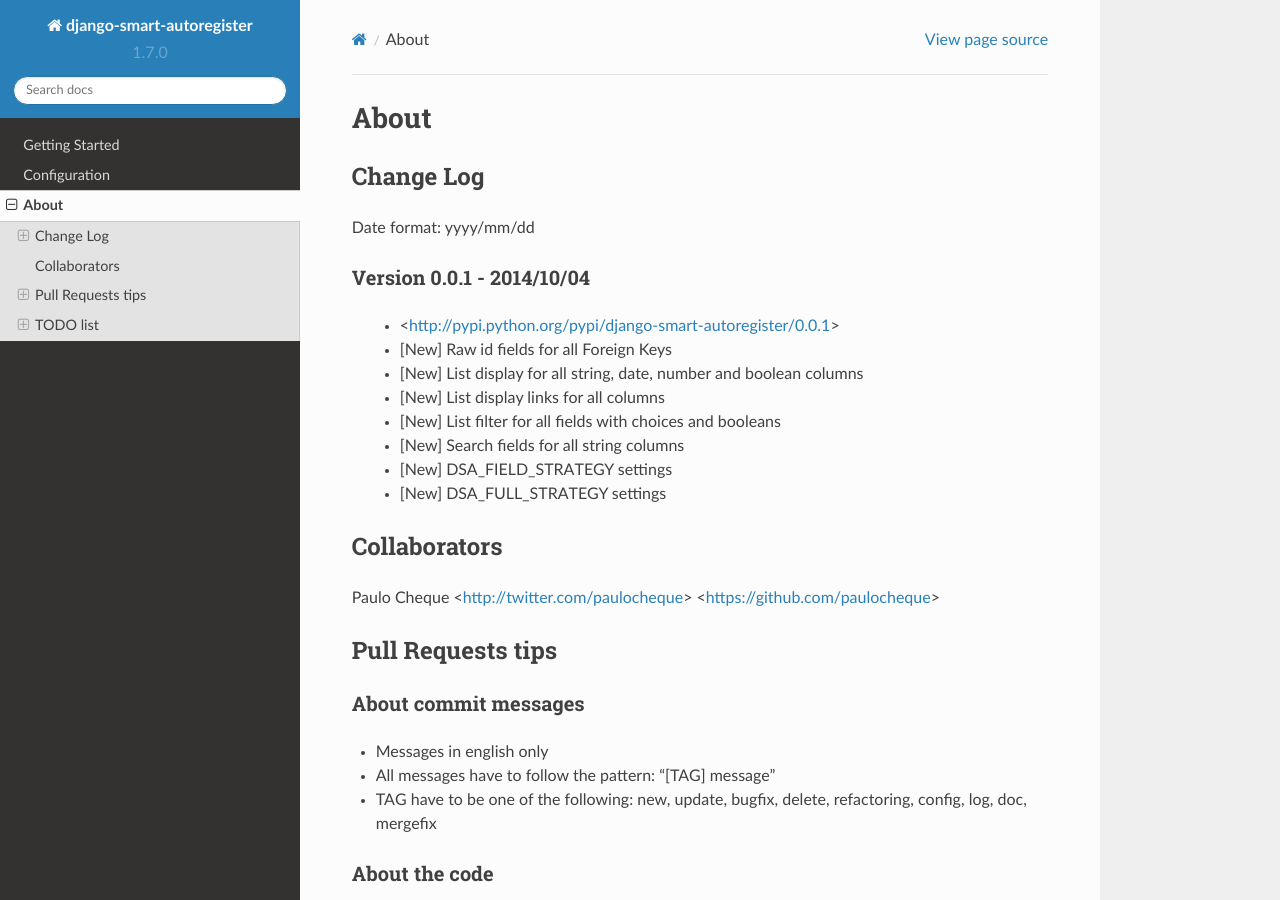
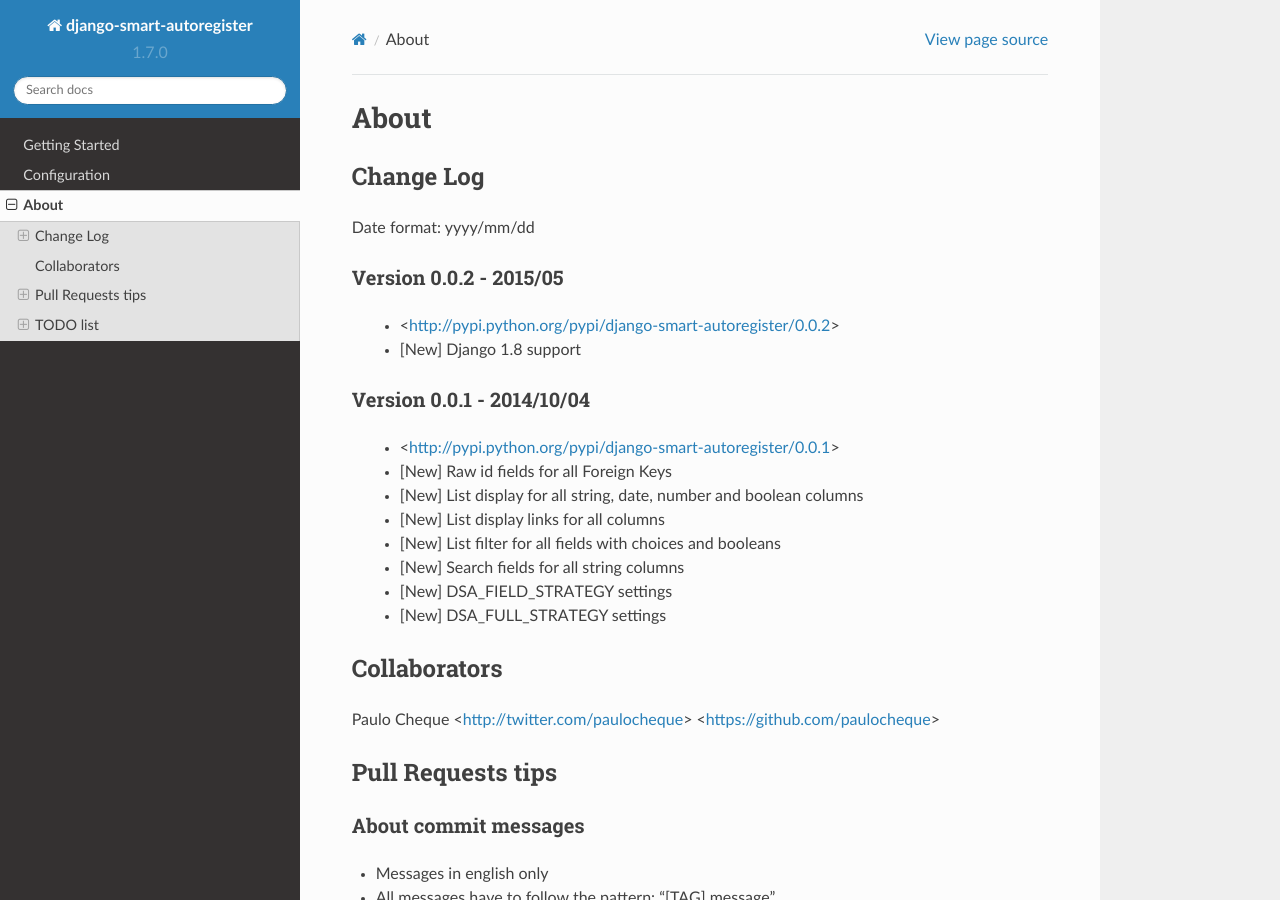
Before and after one commit to paulocheque/django-smart-autoregister, a Sphinx documentation site: the page built from docs/source/about.rst, in a window 1280 px wide and 900 px high. Built offline with Sphinx 7.4.7 and the Read the Docs theme 2.0.0, drawn with Linux system fonts in a browser that asks for light colours.

```diff
--- a/django_smart_autoregister/__init__.py
+++ b/django_smart_autoregister/__init__.py
@@ -1,5 +1,5 @@
 # coding: utf-8
 
-VERSION = '0.0.1'
+VERSION = '0.0.2'
 
 from .auto_register import *
--- a/docs/source/about.rst
+++ b/docs/source/about.rst
@@ -8,6 +8,12 @@ Change Log
 ===============================================================================
 
 Date format: yyyy/mm/dd
+
+Version 0.0.2 - 2015/05
+-------------------------------------------------------------------------------
+  * <http://pypi.python.org/pypi/django-smart-autoregister/0.0.2>
+  * [New] Django 1.8 support
+
 
 Version 0.0.1 - 2014/10/04
 -------------------------------------------------------------------------------
--- a/docs/source/overview.rst
+++ b/docs/source/overview.rst
@@ -55,7 +55,7 @@ requirements.txt
 
 ::
 
-    django-smart-autoregister==0.0.1
+    django-smart-autoregister==0.0.2
     # or use the development version
     git+git://github.com/paulocheque/django-smart-autoregister.git#egg=django-smart-autoregister
 
--- a/setup.py
+++ b/setup.py
@@ -13,7 +13,7 @@ from setuptools import setup, find_packages
 # Update version and save
 # Go to 'files' link and upload the file
 
-VERSION = '0.0.1'
+VERSION = '0.0.2'
 
 tests_require = [
     'nose>=1.3.6',
```
Also changed, not shown: README.md (+1 -1 lines), 1 other file.
